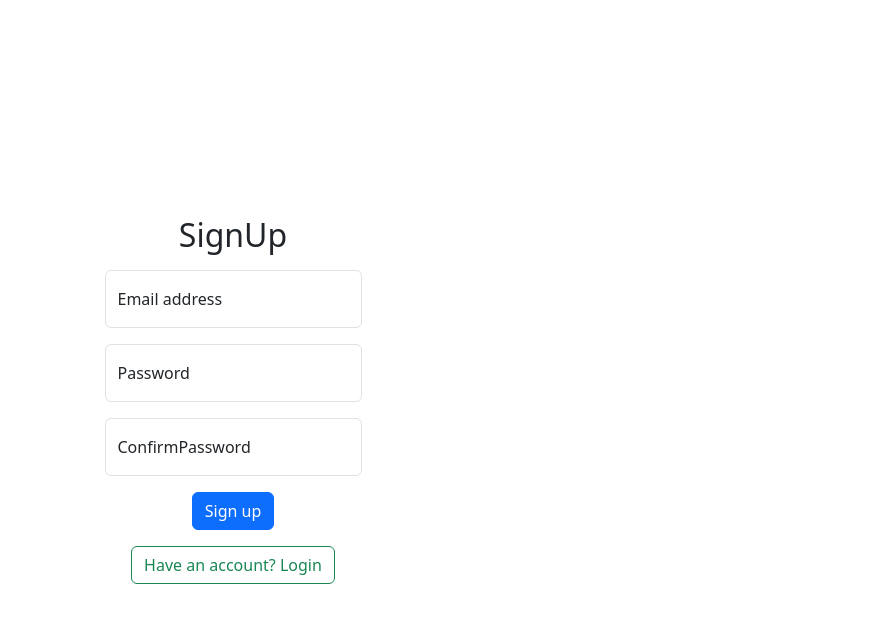
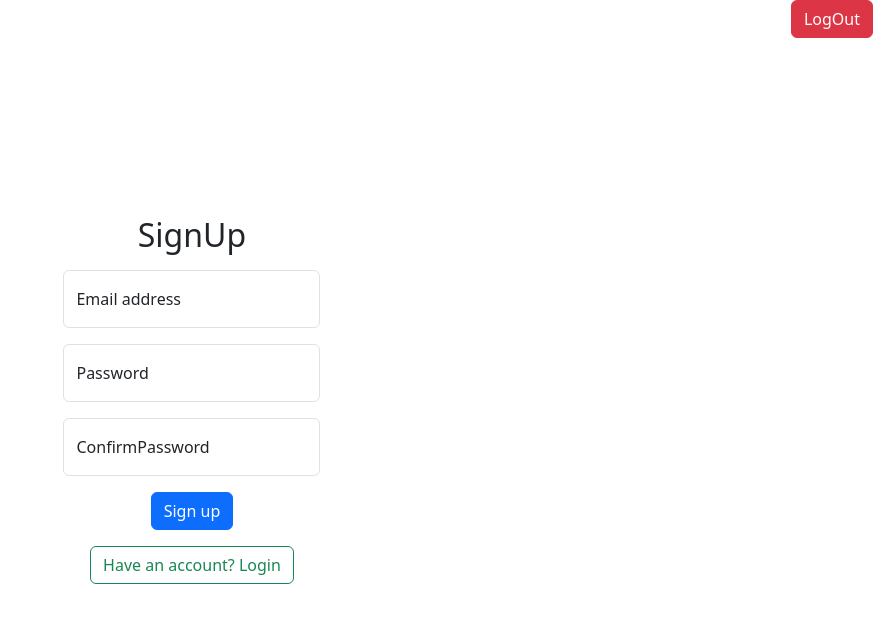
Before and after one commit to Abdulajishs/expense-tracker-securespend, a React (Create React App) app: page / in a window 1280 px wide. Shown: the top 622 px of the page, without its empty margins (407-1280 px from the left). Built offline with nearby package versions, Linux system fonts and the light colour scheme.

Commit message:
Logout User

```diff
--- a/src/App.js
+++ b/src/App.js
@@ -4,18 +4,21 @@ import LogIn from "./pages/LogIn";
 import Home from "./pages/Home";
 import UpdateProfile from "./pages/UpdateProfile";
 import Verification from "./pages/Verification";
+import RootLayout from "./components/MainNavigation/RootLayout";
 
 
 function App() {
   return (
     <>
+      <RootLayout>
         <Routes>
           <Route path="/" element={<SignUp />} />
           <Route path="login" element={<LogIn />} />
           <Route path="login/verify" element={<Verification />} />
           <Route path="home" exact element={<Home />} />
-      <Route path="home/update" exact element={<UpdateProfile/>} />
+          <Route path="home/update" exact element={<UpdateProfile />} />
         </Routes>
+      </RootLayout>
     </>
   );
 }
--- a/src/components/Auth/VerifyEmail.js
+++ b/src/components/Auth/VerifyEmail.js
@@ -1,9 +1,11 @@
 import { useContext } from "react"
 import { Button, Col, Container, Row } from "react-bootstrap"
 import TokenContext from "../../store/token-context"
+import { useNavigate } from "react-router-dom"
 
 const VerifyEmail = () => {
     const tokenCntx = useContext(TokenContext)
+    const history = useNavigate()
     const getOobConfirmationCode = async () => {
         try {
             const response = await fetch("https://identitytoolkit.googleapis.com/v1/accounts:sendOobCode?key=AIzaSyDxa2jQeSZwOU10O-lyyAtX2ncRc50xL98", {
@@ -13,9 +15,12 @@ const VerifyEmail = () => {
                     idToken: tokenCntx.idToken
                 })
             })
+            console.log(response);
             const data = await response.json()
             if (response.ok) {
                 console.log(data);
+                history("/home")
+
             } else {
                 throw new Error("Unable to verify")
             }
--- /dev/null
+++ b/src/components/MainNavigation/MainNavigation.js
@@ -0,0 +1,23 @@
+import { useContext } from "react";
+import { Button } from "react-bootstrap";
+import TokenContext from "../../store/token-context";
+import { useNavigate } from "react-router-dom";
+
+const MainNavigation = () =>{
+    const tokenCntx = useContext(TokenContext);
+
+    const history = useNavigate();
+
+    const logOutHandler = (event)=>{
+        event.preventDefault()
+        tokenCntx.removeToken()
+        history("login")
+    }
+    return (
+        <header>
+        <Button variant="danger" className="float-end" onClick={logOutHandler}>LogOut</Button>
+        </header>
+    )
+}
+
+export default MainNavigation;
--- /dev/null
+++ b/src/components/MainNavigation/RootLayout.js
@@ -0,0 +1,15 @@
+import { Fragment } from "react";
+import MainNavigation from "./MainNavigation";
+
+const RootLayout = (props) => {
+    return (
+        <Fragment>
+            <MainNavigation />
+           <main>
+           {props.children}
+           </main>
+        </Fragment>
+    )
+}
+
+export default RootLayout;
```
Lines whose indentation alone changed are shown as unchanged.
